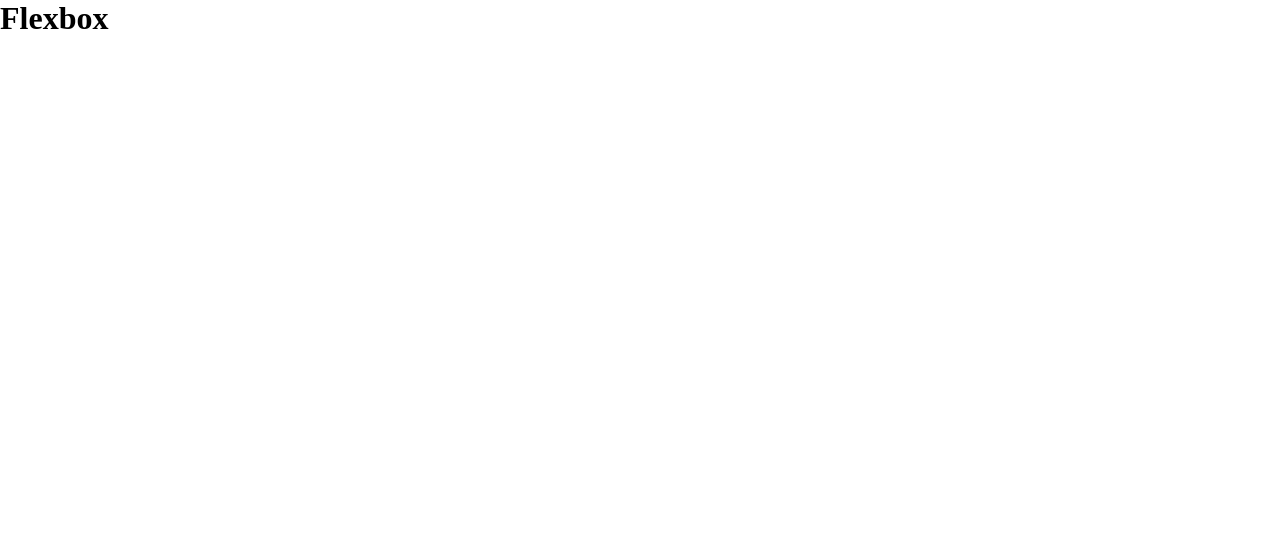
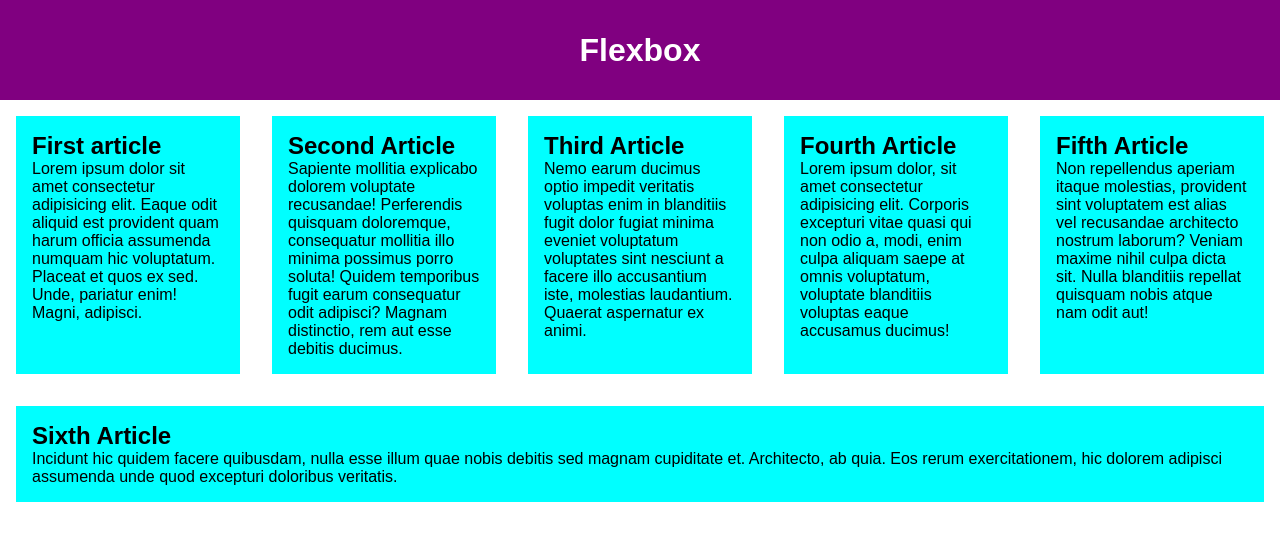
Before and after one commit to TysonPWilliams/oct24-t1w2-flexbox, a plain HTML site: page index.html in a window 1280 px wide. Drawn offline with Linux system fonts and the light colour scheme.

Commit message:
Added in flexbox styling

```diff
--- /dev/null
+++ b/alignment.css
@@ -0,0 +1,32 @@
+* {
+  margin: 0;
+  padding: 0;
+  box-sizing: border-box;
+}
+
+div {
+    display: flex;
+    /* flex-direction:column; */
+    /* justify-content:space-evenly; */
+    align-items:center;
+    width: 90%;
+    height: 200px;
+    margin: 1rem;
+    border: 2px solid red;
+}
+
+button {
+    line-height: 1.5;
+    width: 15%;
+}
+
+ button:nth-of-type(2) {
+    margin-left: auto;
+    /* align-self:flex-start;
+    order: -1; */
+}
+
+/*
+button:nth-of-type(3) {
+    order: 1;
+} */
--- a/index.html
+++ b/index.html
@@ -7,6 +7,34 @@
     <link rel="stylesheet" href="styles.css">
 </head>
 <body>
-    <h1>Flexbox</h1>
+    <header>
+        <h1>Flexbox</h1>
+    </header>
+    <section>
+        <article>
+            <h2>First article</h2>
+            <p>Lorem ipsum dolor sit amet consectetur adipisicing elit. Eaque odit aliquid est provident quam harum officia assumenda numquam hic voluptatum. Placeat et quos ex sed. Unde, pariatur enim! Magni, adipisci.</p>
+        </article>
+        <article>
+            <h2>Second Article</h2>
+            <p>Sapiente mollitia explicabo dolorem voluptate recusandae! Perferendis quisquam doloremque, consequatur mollitia illo minima possimus porro soluta! Quidem temporibus fugit earum consequatur odit adipisci? Magnam distinctio, rem aut esse debitis ducimus.</p>
+        </article>
+        <article>
+            <h2>Third Article</h2>
+            <p>Nemo earum ducimus optio impedit veritatis voluptas enim in blanditiis fugit dolor fugiat minima eveniet voluptatum voluptates sint nesciunt a facere illo accusantium iste, molestias laudantium. Quaerat aspernatur ex animi.</p>
+        </article>
+        <article>
+            <h2>Fourth Article</h2>
+            <p>Lorem ipsum dolor, sit amet consectetur adipisicing elit. Corporis excepturi vitae quasi qui non odio a, modi, enim culpa aliquam saepe at omnis voluptatum, voluptate blanditiis voluptas eaque accusamus ducimus!</p>
+        </article>
+        <article>
+            <h2>Fifth Article</h2>
+            <p>Non repellendus aperiam itaque molestias, provident sint voluptatem est alias vel recusandae architecto nostrum laborum? Veniam maxime nihil culpa dicta sit. Nulla blanditiis repellat quisquam nobis atque nam odit aut!</p>
+        </article>
+        <article>
+            <h2>Sixth Article</h2>
+            <p>Incidunt hic quidem facere quibusdam, nulla esse illum quae nobis debitis sed magnam cupiditate et. Architecto, ab quia. Eos rerum exercitationem, hic dolorem adipisci assumenda unde quod excepturi doloribus veritatis.</p>
+        </article>
+    </section>
 </body>
 </html>
--- a/styles.css
+++ b/styles.css
@@ -2,4 +2,39 @@
   margin: 0;
   padding: 0;
   box-sizing: border-box;
+  font-family: Arial, Helvetica, sans-serif;
 }
+
+header {
+    background: purple;
+    height: 100px
+}
+
+header h1 {
+    text-align: center;
+    color: white;
+    line-height: 100px;
+}
+
+article {
+    padding: 1rem;
+    margin: 1rem;
+    background: aqua;
+}
+
+section {
+    display: flex;
+    flex-wrap: wrap;
+}
+/* Gives every child of article a flex value of 1. This is added up 1 + 1 + 1 and then determines how much room each article will take up on the viewport ie. 1/3 */
+article {
+    /*flex: calc((100% / 3) - 2rem); */
+
+    /* The second value after "flex: 1" defines the minimum width */
+    flex: 1 200px;
+}
+
+/*Gives the 2nd child the article to have a flex value of 2. This will take up twice as much space as the other articles */
+/*article:nth-of-type(2) {
+    flex: 2;
+} */
```
Also changed, not shown: alignment.html (added, +18 -0 lines).
